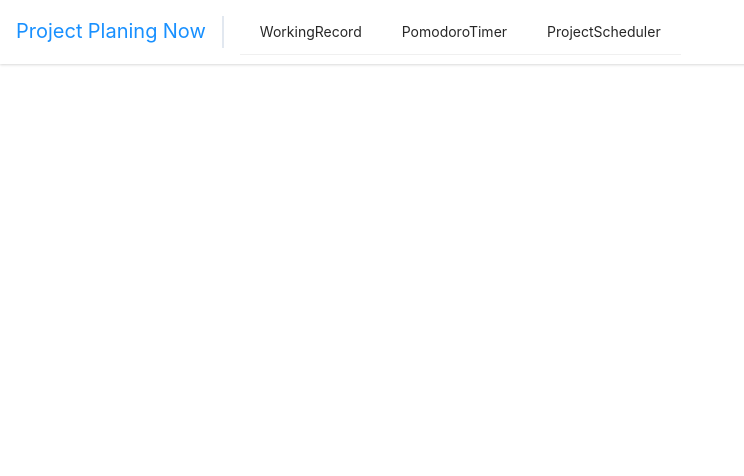
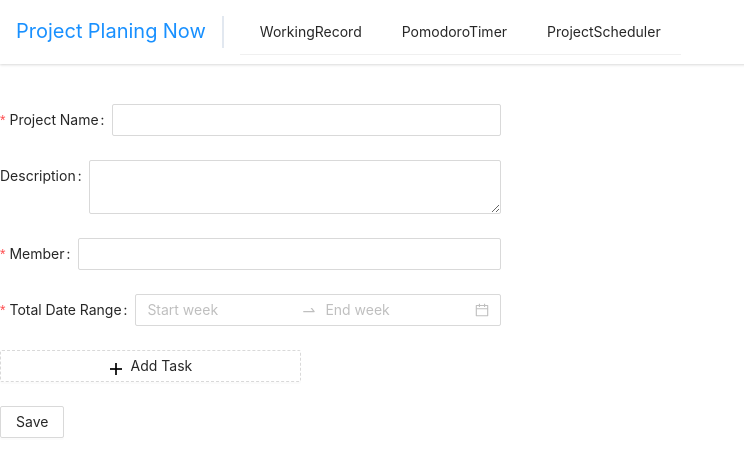
Before and after one commit to fffreestyle/Project-Planning-Now, a React (Create React App) app: page /ProjectScheduler/edit/8178fd7b-9544-4c42-a0b8-7daf705d621c in a window 1280 px wide. Shown: the top 476 px of the page, without its empty margins (0-744 px from the left). Built offline with nearby package versions, Linux system fonts and the light colour scheme.

Commit message:
1.add project feature 2.edit project feature 3.add gh-page feature

```diff
--- a/package.json
+++ b/package.json
@@ -2,6 +2,7 @@
   "name": "project-planning-now",
   "version": "0.1.0",
   "private": true,
+  "homepage": "https://fffreestyle.github.io/Project-Planning-Now/",
   "dependencies": {
     "@ant-design/icons": "^4.2.1",
     "@reduxjs/toolkit": "^1.3.6",
@@ -16,6 +17,7 @@
     "@types/uuid": "^8.0.0",
     "antd": "^4.3.1",
     "apollo-boost": "^0.4.9",
+    "gh-pages": "^3.1.0",
     "graphql": "^15.0.0",
     "moment": "^2.26.0",
     "ramda": "^0.27.0",
@@ -32,6 +34,8 @@
   "scripts": {
     "start": "npm run watch:css && react-scripts start",
     "build": "npm run build:css && react-scripts build",
+    "predeploy": "npm run build",
+    "deploy": "gh-pages -d build",
     "test": "react-scripts test",
     "eject": "react-scripts eject",
     "build:css": "postcss src/assets/tailwind.css -o src/assets/main.css",
--- a/src/index.tsx
+++ b/src/index.tsx
@@ -10,7 +10,7 @@ import { Provider } from 'react-redux';
 ReactDOM.render(
   <React.StrictMode>
     <Provider store={store}>
-      <BrowserRouter>
+      <BrowserRouter basename={process.env.PUBLIC_URL}>
         <App />
       </BrowserRouter>
     </Provider>
--- a/src/pages/ProjectScheduler/addProject.tsx
+++ b/src/pages/ProjectScheduler/addProject.tsx
@@ -1,11 +1,22 @@
 import React from 'react'
 import ModifyProjectInfo from './modifyProjectInfo'
+import { useDispatch } from 'react-redux';
+import { addProject } from '../../redux/store/projectScheduler/actions';
+import { IProjectInfo } from '../../redux/store/projectScheduler/types';
+import { useHistory } from 'react-router-dom';
 
 const AddProject = () => {
-
+    const dispatch = useDispatch();
+    const history = useHistory();
+    const saveSetting = (setting: IProjectInfo) => {
+        dispatch(addProject(setting));
+        history.push('/ProjectScheduler')
+    }
     return (
         <div>
-            <ModifyProjectInfo saveSetting={(setting) => { }}></ModifyProjectInfo>
+            <div className='flex container mx-auto'>
+                <ModifyProjectInfo saveSetting={saveSetting}></ModifyProjectInfo>
+            </div>
         </div>
     )
 }
--- a/src/pages/ProjectScheduler/editProject.tsx
+++ b/src/pages/ProjectScheduler/editProject.tsx
@@ -1,11 +1,28 @@
 import React from 'react'
-import { useParams } from 'react-router-dom';
-
+import { useDispatch, useSelector } from 'react-redux';
+import { useHistory, useParams } from 'react-router-dom';
+import { RootState } from '../../redux/store';
+import { editProject } from '../../redux/store/projectScheduler/actions';
+import { IProjectInfo } from '../../redux/store/projectScheduler/types';
+import ModifyProjectInfo from './modifyProjectInfo';
+type Param = {
+    projectUUID: string
+}
 const EditProject = () => {
-    const { projectUUID } = useParams();
+    const { projectUUID } = useParams<Param>();
     console.log(projectUUID);
+    const dispatch = useDispatch();
+    const history = useHistory();
+    const saveSetting = (setting: IProjectInfo) => {
+        dispatch(editProject(setting));
+        history.push('/ProjectScheduler')
+    }
+    const projectInfo = useSelector((state: RootState) => state.projectScheduler.find(x => x.projectUUID === projectUUID));
+    console.log(projectInfo);
     return (
-        <div></div>
+        <div className='flex container mx-auto'>
+            <ModifyProjectInfo saveSetting={saveSetting} initialValues={projectInfo}></ModifyProjectInfo>
+        </div>
     )
 }
 
--- a/src/pages/ProjectScheduler/modifyProjectInfo.tsx
+++ b/src/pages/ProjectScheduler/modifyProjectInfo.tsx
@@ -2,7 +2,9 @@ import React from 'react'
 import { Row, Col, Form, Input, DatePicker, Button } from 'antd'
 import { PlusOutlined, MinusCircleOutlined } from '@ant-design/icons';
 import { IProjectInfo } from '../../redux/store/projectScheduler/types';
+
 const SubTask = ({ id }: { id: number }) => {
+    const { RangePicker } = DatePicker;
     return (
         <Form.List name={[id, 'subtask']}>
             {(fields, { add, remove }) => {
@@ -31,10 +33,34 @@ const SubTask = ({ id }: { id: number }) => {
                                             message: "Please input Subtask title",
                                         },
                                     ]}
-                                    noStyle
                                 >
                                     <Input placeholder="Subtask title" />
                                 </Form.Item>
+                                <Form.Item
+                                    name={[field.name, 'member']}
+                                    validateTrigger={['onChange', 'onBlur']}
+                                    rules={[
+                                        {
+                                            required: true,
+                                            whitespace: true,
+                                            message: "Please input task member",
+                                        },
+                                    ]}
+                                >
+                                    <Input placeholder="Task member" />
+                                </Form.Item>
+                                <Form.Item
+                                    name={[field.name, 'dateRange']}
+                                >
+                                    <RangePicker picker='week' placeholder={["Task start week", "Task finish week"]} />
+                                </Form.Item>
+                                <MinusCircleOutlined
+                                    className="dynamic-delete-button"
+                                    style={{ margin: '0 8px' }}
+                                    onClick={() => {
+                                        remove(field.name);
+                                    }}
+                                />
                             </div>
                         ))}
                     </div>
@@ -44,6 +70,7 @@ const SubTask = ({ id }: { id: number }) => {
     )
 }
 const Task = () => {
+    const { RangePicker } = DatePicker;
     return (
         <Form.List name="task">
             {(fields, { add, remove }) => {
@@ -106,7 +133,7 @@ const Task = () => {
                                     <Form.Item
                                         name={[field.name, 'dateRange']}
                                     >
-                                        {/* <RangePicker picker='week' placeholder={["Task start week", "Task finish week"]} /> */}
+                                        <RangePicker picker='week' placeholder={["Task start week", "Task finish week"]} />
                                     </Form.Item>
                                     <MinusCircleOutlined
                                         className="dynamic-delete-button"
@@ -126,14 +153,43 @@ const Task = () => {
     )
 }
 
-const ModifyProjectInfo = ({ saveSetting }: { saveSetting: (projectSetting: IProjectInfo) => void }) => {
+const ModifyProjectInfo = ({ saveSetting, initialValues }: { saveSetting: (projectSetting: IProjectInfo) => void, initialValues?: IProjectInfo }) => {
     const { RangePicker } = DatePicker;
     const [form] = Form.useForm();
+    console.log(initialValues);
+    const init = initialValues ? {
+        projectUUID: initialValues.projectUUID,
+        projectName: initialValues.name,
+        description: initialValues.description,
+        totalDateRange: [initialValues.startDate, initialValues.closeDate],
+        task: initialValues.task
+    } : undefined;
     const saveProjectSettings = () => {
         form
             .validateFields()
             .then(values => {
-                console.log(values);
+                const setting: IProjectInfo = {
+                    projectUUID: initialValues ? initialValues.projectUUID : null,
+                    name: values.projectName,
+                    description: values.description,
+                    members: [],
+                    startDate: values.totalDateRange[0],
+                    closeDate: values.totalDateRange[1],
+                    task: values.task?.map((x: any) => ({
+                        title: x.title,
+                        description: x.description,
+                        members: [],
+                        startDate: x.dateRange[0],
+                        closeDate: x.dateRange[1],
+                        subTask: x.subtask?.map((y: any) => ({
+                            title: y.title,
+                            members: [],
+                            startDate: y.dateRange[0],
+                            closeDate: y.dateRange[1],
+                        }))
+                    })),
+                }
+                saveSetting(setting);
             })
             .catch(reason => {
                 console.log(reason);
@@ -141,17 +197,38 @@ const ModifyProjectInfo = ({ saveSetting }: { saveSetting: (projectSetting: IPro
     }
     return (
         <div>
-            <Form form={form}>
-                <Form.Item name='projectName' label='Project Name'>
+            <Form form={form}
+                initialValues={init}>
+                <Form.Item name='projectName' label='Project Name'
+                    rules={[
+                        {
+                            required: true,
+                            whitespace: true,
+                            message: "Please input project name",
+                        },
+                    ]}>
                     <Input />
                 </Form.Item>
                 <Form.Item name='description' label='Description'>
+                    <Input.TextArea />
+                </Form.Item>
+                <Form.Item name='member' label='Member'
+                    rules={[
+                        {
+                            required: true,
+                            whitespace: true,
+                            message: "Please input member",
+                        },
+                    ]}>
                     <Input />
                 </Form.Item>
-                <Form.Item name='member' label='Member'>
-                    <Input />
-                </Form.Item>
-                <Form.Item name='totalDateRange' label='Total Date Range'>
+                <Form.Item name='totalDateRange' label='Total Date Range'
+                    rules={[
+                        {
+                            required: true,
+                            message: "Please input project duration",
+                        },
+                    ]}>
                     <RangePicker picker='week' />
                 </Form.Item>
                 <Task></Task>
--- a/src/pages/ProjectScheduler/projectList.tsx
+++ b/src/pages/ProjectScheduler/projectList.tsx
@@ -2,7 +2,7 @@ import React from 'react'
 import { RootState } from '../../redux/store'
 import { connect, ConnectedProps } from 'react-redux';
 import { List } from 'antd';
-import { EditOutlined, DeleteOutlined, PlusOutlined } from '@ant-design/icons';
+import { EditOutlined, DeleteOutlined, PlusOutlined, InfoCircleOutlined } from '@ant-design/icons';
 import { useRouteMatch, Link } from 'react-router-dom';
 import DeleteProject from './deleteProject';
 const mapState = (state: RootState) => {
@@ -33,8 +33,9 @@ const ProjectList = (props: Props) => {
                 dataSource={projectList}
                 renderItem={item => (
                     <List.Item actions={[
+                        <InfoCircleOutlined />,
                         <Link className='text-xl' to={`${url}/edit/${item.projectUUID}`} key="list-loadmore-edit"><EditOutlined /></Link>,
-                        <DeleteProject projectUUID={item.projectUUID}></DeleteProject>
+                        <DeleteProject projectUUID={item.projectUUID === null ? '' : item.projectUUID}></DeleteProject>
                     ]}>
                         <List.Item.Meta
                             title={<div>{item.name}</div>}
--- a/src/redux/store/projectScheduler/reducers.ts
+++ b/src/redux/store/projectScheduler/reducers.ts
@@ -3,27 +3,7 @@ import { IProjectInfo } from "./types";
 import { v4 as uuidv4 } from "uuid";
 import { addProject, editProject, deleteProject } from "./actions";
 import { clone } from 'ramda';
-const initialState: IProjectInfo[] = [{
-    projectUUID: uuidv4(),
-    name: 'test',
-    description: 'Test',
-    members: [],
-    task: [{
-        title: 'task1',
-        description: 'task 1',
-        members: [],
-        startWeek: 11,
-        closeWeek: 20,
-        subTask: [
-            {
-                title: 'subTask1',
-                members: [],
-                startWeek: 11,
-                closeWeek: 15
-            }
-        ]
-    }]
-}];
+const initialState: IProjectInfo[] = [];
 
 export const projectSchedulerReducer = createReducer(initialState, builder =>
     builder
```
Also changed, not shown: src/redux/store/projectScheduler/types.ts (+10 -5 lines), 1 other file (tests, documents, lock files or other folders).
